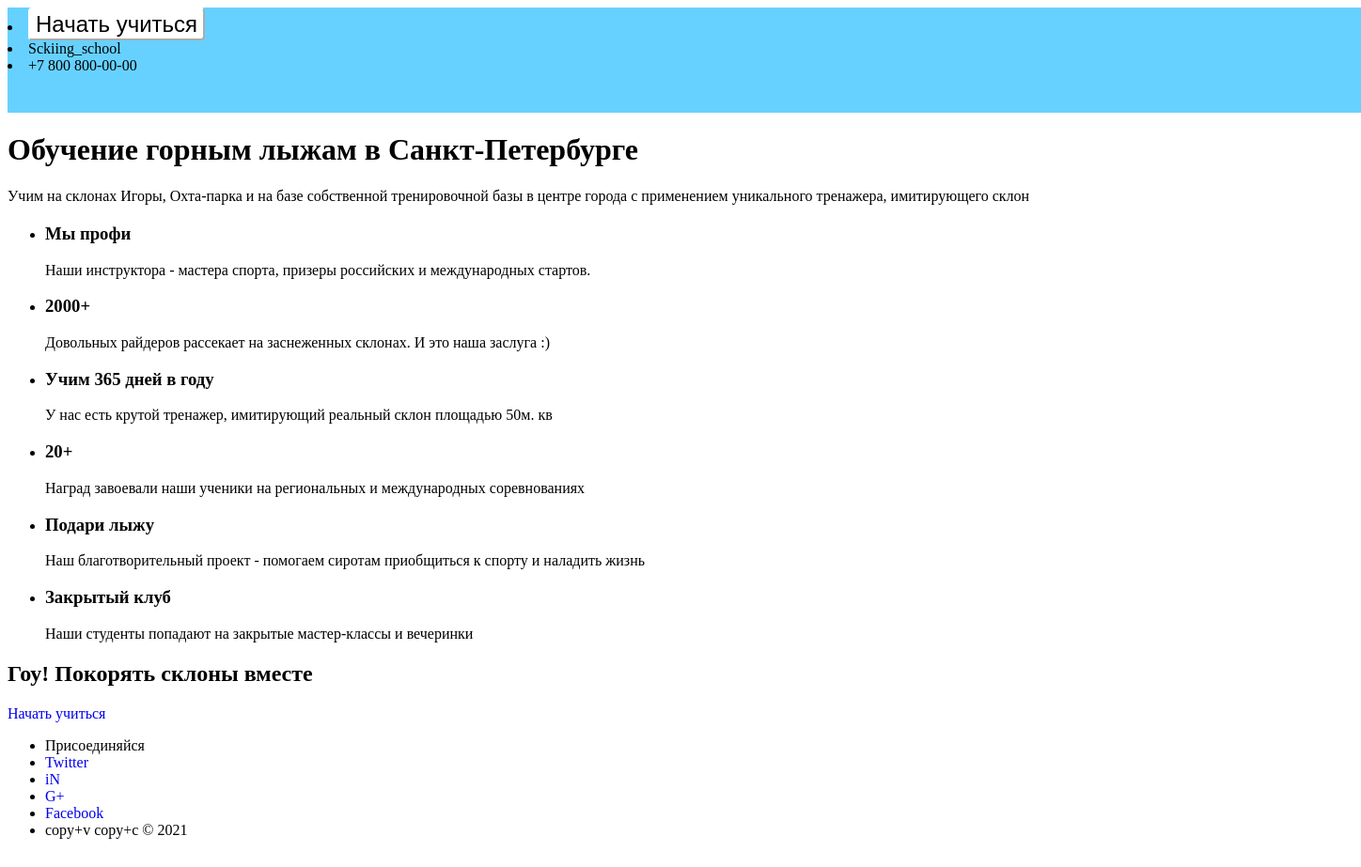
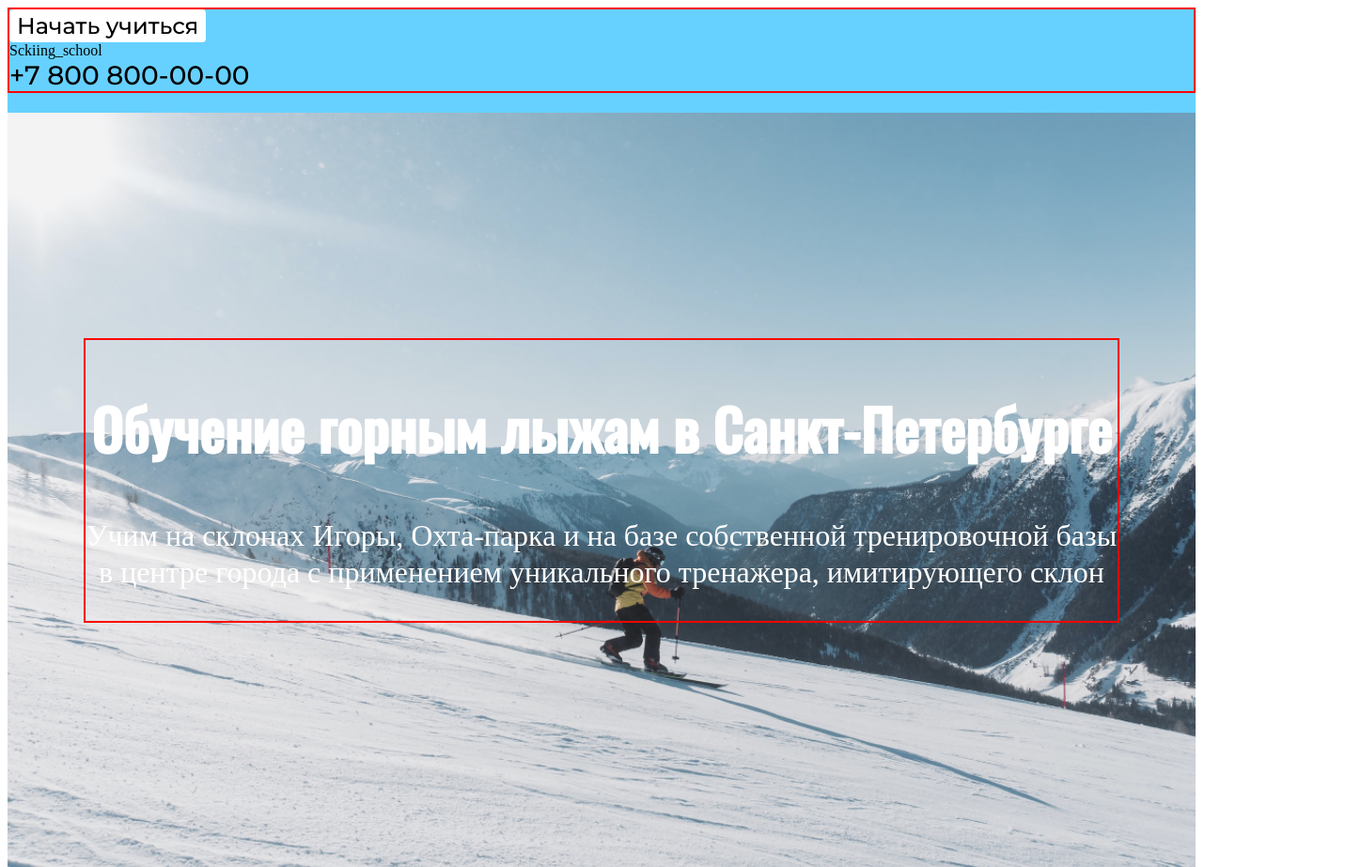
Before and after one commit to Nata0803/ski-school-tsygankova, a plain HTML site: page index.html in a window 1280 px wide. Shown: the top 923 px of the page at 94% size, 1448 px wide, since content can reach past the window. Drawn offline with Linux system fonts and the light colour scheme.

Commit message:
homework

```diff
--- a/index.html
+++ b/index.html
@@ -1,71 +1,85 @@
 <!DOCTYPE html>
 <html lang="ru">
+
 <head>
   <meta charset="UTF-8">
   <meta name="viewport" content="width=device-width, initial-scale=1.0">
   <title>Sckiing_school</title>
-        <link rel="stylesheet" href="style.css">
+  <link rel="stylesheet" href="styles/style.css">
 </head>
+
 <body>
   <header class="header">
+    <div class="container">
       <nav class="header_nav">
         <li><button class="header_button">Начать учиться</button></li>
         <li class="nav_logo"> Sckiing_school</li>
         <li class="nav_phone">+7 800 800-00-00</li>
       </nav>
+    </div>
   </header>
   <main>
-            <div class="promo">
+    <section class="promo">
+      <div class="container">
         <h1 class="title_promo"><strong>Обучение горным лыжам в Санкт-Петербурге</strong></h1>
-                <p class="desc_promo">Учим на склонах Игоры, Охта-парка и на базе собственной тренировочной базы в центре города с применением уникального тренажера, имитирующего склон</p>
+        <p class="desc_promo">Учим на склонах Игоры, Охта-парка и на базе собственной тренировочной базы в центре города
+          с применением уникального тренажера, имитирующего склон</p>
       </div>
-            <div class="benefits">
-                <h2 class="title_benefits"></h2>
+    </section>
+    <section class="benefits">
+      <div class="container">
+        <h2 class="title_benefits">Учиться с нами увлекательно и эффективно</h2>
         <ul class="ul_benefits">
-                    <li>
+          <li class="benefit">
             <h3>Мы профи</h3>
             <p>Наши инструктора - мастера спорта, призеры российских и международных стартов.</p>
           </li>
-                    <li>
+          <li class="benefit">
             <h3>2000+</h3>
             <p>Довольных райдеров рассекает на заснеженных склонах. И это наша заслуга :)</p>
           </li>
-                    <li>
+          <li class="benefit">
             <h3>Учим 365 дней в году</h3>
             <p>У нас есть крутой тренажер, имитирующий реальный склон площадью 50м. кв</p>
           </li>
-                    <li>
+          <li class="benefit">
             <h3>20+</h3>
             <p>Наград завоевали наши ученики на региональных и международных соревнованиях</p>
           </li>
-                    <li>
+          <li class="benefit">
             <h3>Подари лыжу</h3>
             <p>Наш благотворительный проект - помогаем сиротам приобщиться к спорту и наладить жизнь</p>
           </li>
-                    <li>
+          <li class="benefit">
             <h3>Закрытый клуб</h3>
             <p>Наши студенты попадают на закрытые мастер-классы и вечеринки</p>
           </li>
         </ul>
       </div>
-            <div class="end">
+    </section>
+    <section class="end">
+      <div class="container">
         <h2 class="title_go">Гоу! Покорять склоны вместе</h2>
         <a href="#" class="button">Начать учиться</a>
-                <img src="" alt="" class="photo">
-                <img src="" alt="" class="photo">
-                <img src="" alt="" class="photo">
-                <img src="" alt="" class="photo">
+        <img src="images/photo-end1.jpg" alt="фото" class="photo">
+        <img src="images/photo-end2.jpg" alt="фото" class="photo">
+        <img src="images/photo-end3.jpg" alt="фото" class="photo">
+        <img src="images/photo-end4.jpg" alt="фото" class="photo">
       </div>
+    </section>
   </main>
   <footer class="footer">
+    <div class="container">
       <ul class="ul_footer">
-                <li>Присоединяйся</li>
+        <li class="footer_text">Присоединяйся</li>
         <li class="social_link"><a href="#">Twitter</a></li>
         <li class="social_link"><a href="#">iN</a></li>
         <li class="social_link"><a href="#">G+</a></li>
         <li class="social_link"><a href="#">Facebook</a></li>
-                <li>copy+v copy+c © 2021</li>
+        <li class="footer_copy">copy+v copy+c © 2021</li>
       </ul>
+    </div>
   </footer>
 </body>
+
 </html>
--- a/style.css
+++ /dev/null
@@ -1,25 +0,0 @@
-header{
-    width: 90rem;
-    height: 7rem;
-    background-color: #66D1FF;
-}
-a{
-    text-decoration: none;
-}
-.header_button{
-    background-size: 276px 45px 34px;
-    background-position: left 84px;
-    border-radius: 4px;
-    background-color: #FFFFFF;
-    border-width: 2px;
-    border-color: #FFFFFF;
-    font-size: 194px 29px;
-    top: 42px;
-    left: 122px;
-    gap: 0px;
-    opacity: 0px;
-    font-size: 24px;
-    font-weight: 500;
-    line-height: 29.26px;
-    text-align: center;
-}
--- /dev/null
+++ b/styles/style.css
@@ -0,0 +1,143 @@
+@font-face {
+    font-display: swap; /* Check https://developer.mozilla.org/en-US/docs/Web/CSS/@font-face/font-display for other options. */
+    font-family: 'Montserrat';
+    font-style: normal;
+    font-weight: 400;
+    src: url('../fonts/montserrat-v26-cyrillic_latin-regular.woff2') format('woff2'); /* Chrome 36+, Opera 23+, Firefox 39+, Safari 12+, iOS 10+ */
+  }
+  /* montserrat-500 - cyrillic_latin */
+  @font-face {
+    font-display: swap; /* Check https://developer.mozilla.org/en-US/docs/Web/CSS/@font-face/font-display for other options. */
+    font-family: 'Montserrat';
+    font-style: normal;
+    font-weight: 500;
+    src: url('../fonts/montserrat-v26-cyrillic_latin-500.woff2') format('woff2'); /* Chrome 36+, Opera 23+, Firefox 39+, Safari 12+, iOS 10+ */
+  }
+@font-face {
+    font-display: swap; /* Check https://developer.mozilla.org/en-US/docs/Web/CSS/@font-face/font-display for other options. */
+    font-family: 'Oswald';
+    font-style: normal;
+    font-weight: 500;
+    src: url('../fonts/oswald-v53-cyrillic_latin-500.woff2') format('woff2'); /* Chrome 36+, Opera 23+, Firefox 39+, Safari 12+, iOS 10+ */
+  }
+a{
+    text-decoration: none;
+}
+li{
+  list-style: none;
+}
+.container{
+  width: auto;
+  margin: 0 auto;
+  border: 2px solid red;
+}
+header{
+    width: auto;
+    height: 112px;
+    background-color: #66D1FF;
+}
+.header_button{
+    background: 276px 45px #fff;
+    border-radius: 4px;
+    border: 2px solid #fff;
+    font-family: 'Montserrat', sans-serif;
+    font-weight: 500;
+    font-size: 24px;
+    text-align: center;
+    line-height: 29.26px;
+}
+.nav_phone{
+    font-family: 'Montserrat', sans-serif;
+    font-weight: 500;
+    font-size: 28px;
+    line-height: 34.13px;
+}
+.promo{
+  padding: 240px 81px 260px;
+  background-image: url('../images/bg-promo.jpg');
+  background-repeat: no-repeat;
+  background-size: cover;
+  background-position: center;
+  background-color: black;
+  text-align: center;
+  color: #fff;
+}
+.title_promo{
+  font-family: 'Oswald',sans-serif;
+  font-weight: 500;
+  font-size: 60px;
+  line-height: 88.92px;
+}
+.desc_promo{
+  font-family:'Montserrat' sans-serif;
+  font-weight: 500;
+  font-size: 32px;
+  line-height: 39.01px;
+}
+.benefits{
+  padding: 170px 81px;
+  background-color:#66D1FF;
+  border-bottom: 1px solid rgba(6, 13, 16, 1);
+}
+.title_benefits{
+  font-family:'Oswald' sans-serif;
+  font-weight: 500;
+  font-size: 48px;
+  line-height: 80.16px;
+  color: #060D10;
+  text-align: center;
+}
+.benefit h3{
+  font-family:'Oswald' sans-serif;
+  font-weight: 500;
+  font-size: 32px;
+  line-height: 53.44px;
+  color: #060D10;
+  text-align: left;
+}
+.benefit p{
+  font-family:'Montserrat' sans-serif;
+  font-weight: 400;
+  font-size: 26px;
+  line-height: 36.4px;
+  color: #060D10;
+  text-align: left;
+}
+.end{
+  padding: 170px 81px 180px;
+  text-align: center;
+}
+.title_go{
+  font-family:'Oswald' sans-serif;
+  font-weight: 500;
+  font-size: 48px;
+  line-height: 80.16px;
+  color: #060D10;
+  text-align: center;
+}
+.button{
+  font-family:'Montserrat' sans-serif;
+  font-weight: 500;
+  font-size: 36px;
+  line-height: 43.88px;
+  color: #060D10;
+  text-align: center;
+}
+footer{
+  background-color:#060D10;
+}
+.footer_text{
+  font-family:'Montserrat' sans-serif;
+  font-weight: 500;
+  font-size: 20px;
+  line-height: 33.4px;
+  color: #fff;
+}
+.footer_copy{
+  font-family:'Montserrat' sans-serif;
+  font-weight: 500;
+  font-size: 18px;
+  line-height: 21.94px;
+  color: #fff;
+  text-align: right;
+}
```
Also changed, not shown: fonts/montserrat-v26-cyrillic_latin-500.woff2 (added), fonts/montserrat-v26-cyrillic_latin-regular.woff2 (added), fonts/oswald-v53-cyrillic_latin-500.woff2 (added), images/bg-promo.jpg (added), images/logo.svg (renamed from logo.svg), images/photo-end1.jpg (added), images/photo-end2.jpg (added), images/photo-end3.jpg (added), images/photo-end4.jpg (added), 1 other file. Lines whose indentation alone changed are shown as unchanged.
